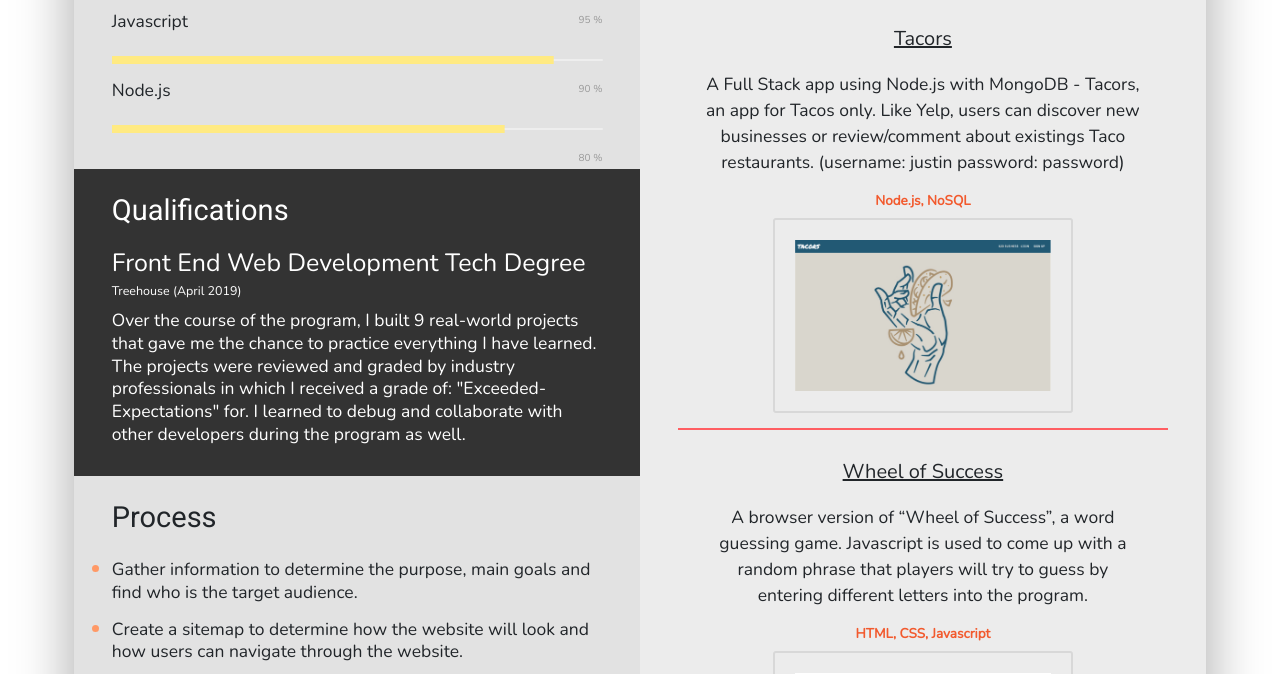
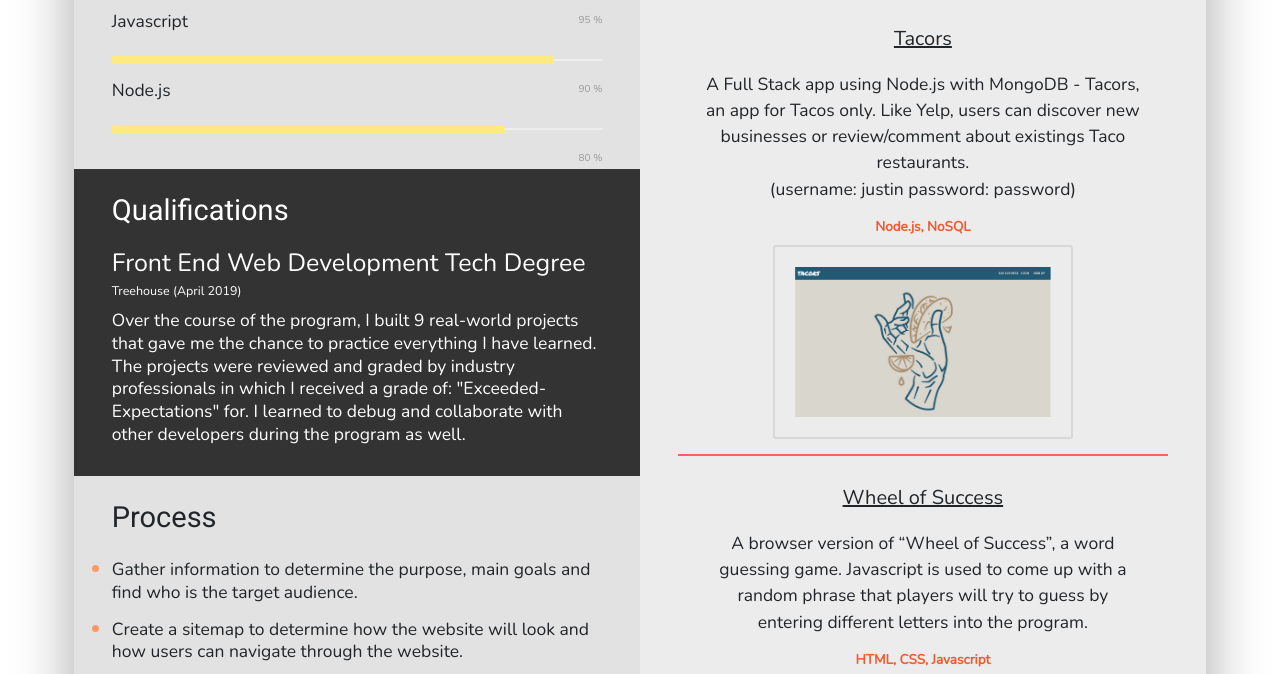
Before and after one commit to jnguyen-88/jnguyen-88.github.io, a website: page index.html in a window 1280 px wide. Shown: the part 898-1572 px from the top of the page. Drawn offline with nearby package versions, Linux system fonts and the light colour scheme.

Commit message:
updated info about Tacors

```diff
--- a/index.html
+++ b/index.html
@@ -164,7 +164,8 @@
                         <figure class="projects__box">
                             <div class="projects__box-info">
                                 <h5>Tacors</h5>
-                                <p class="project-description mt-4 mb-4">A Full Stack app using Node.js with MongoDB - Tacors, an app for Tacos only. Like Yelp, users can discover new businesses or review/comment about existings Taco restaurants. (username: justin password: password)</p>
+                                <p class="project-description mt-4 mb-4">A Full Stack app using Node.js with MongoDB - Tacors, an app for Tacos only. Like Yelp, users can discover new businesses or review/comment about existings Taco restaurants. <br>
+                                    (username: justin password: password)</p>
                                 <span class="tech-used">Node.js, NoSQL</span>
                             </div>
                                 <figure class="projects__img-box">
```
